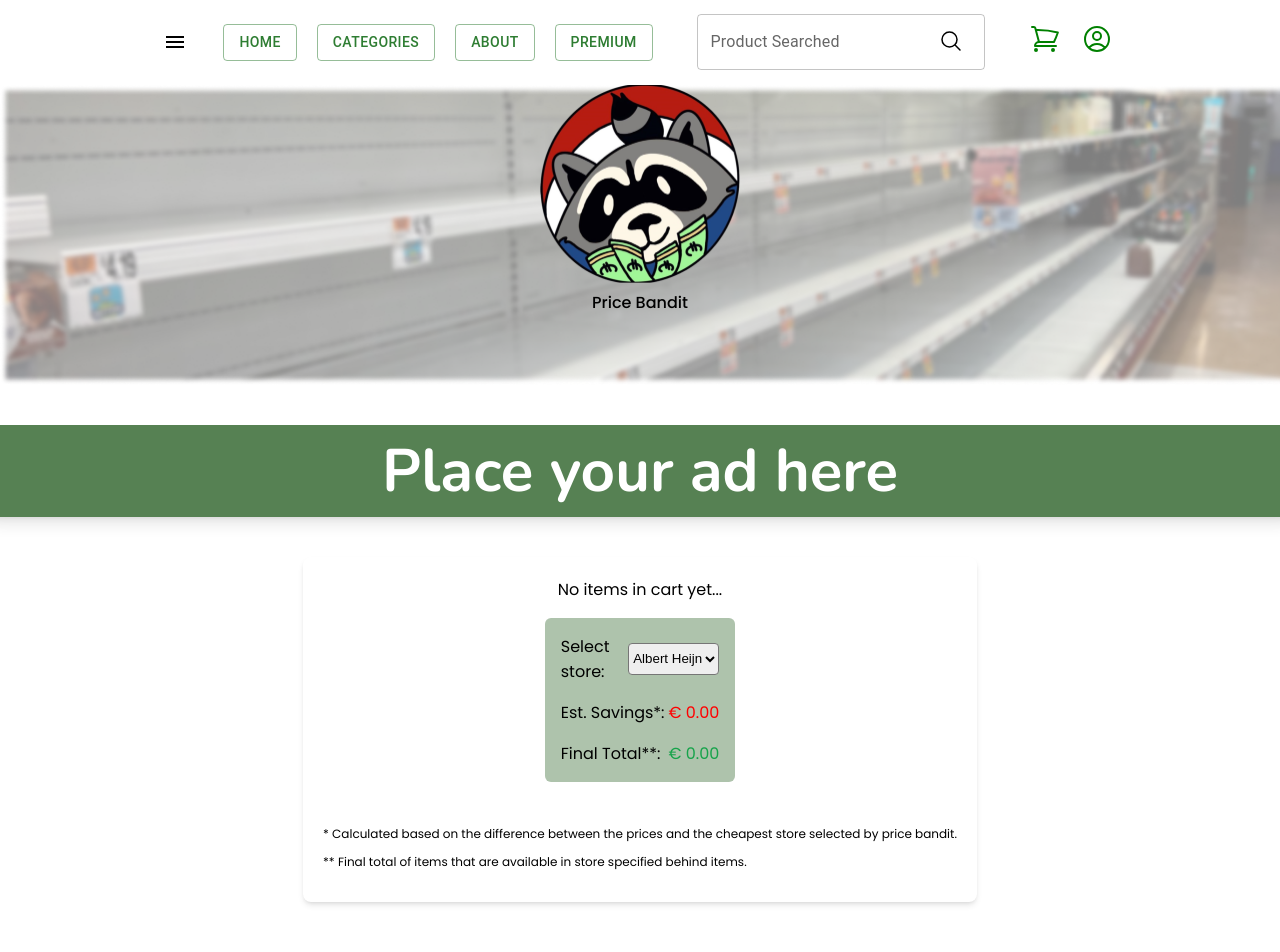
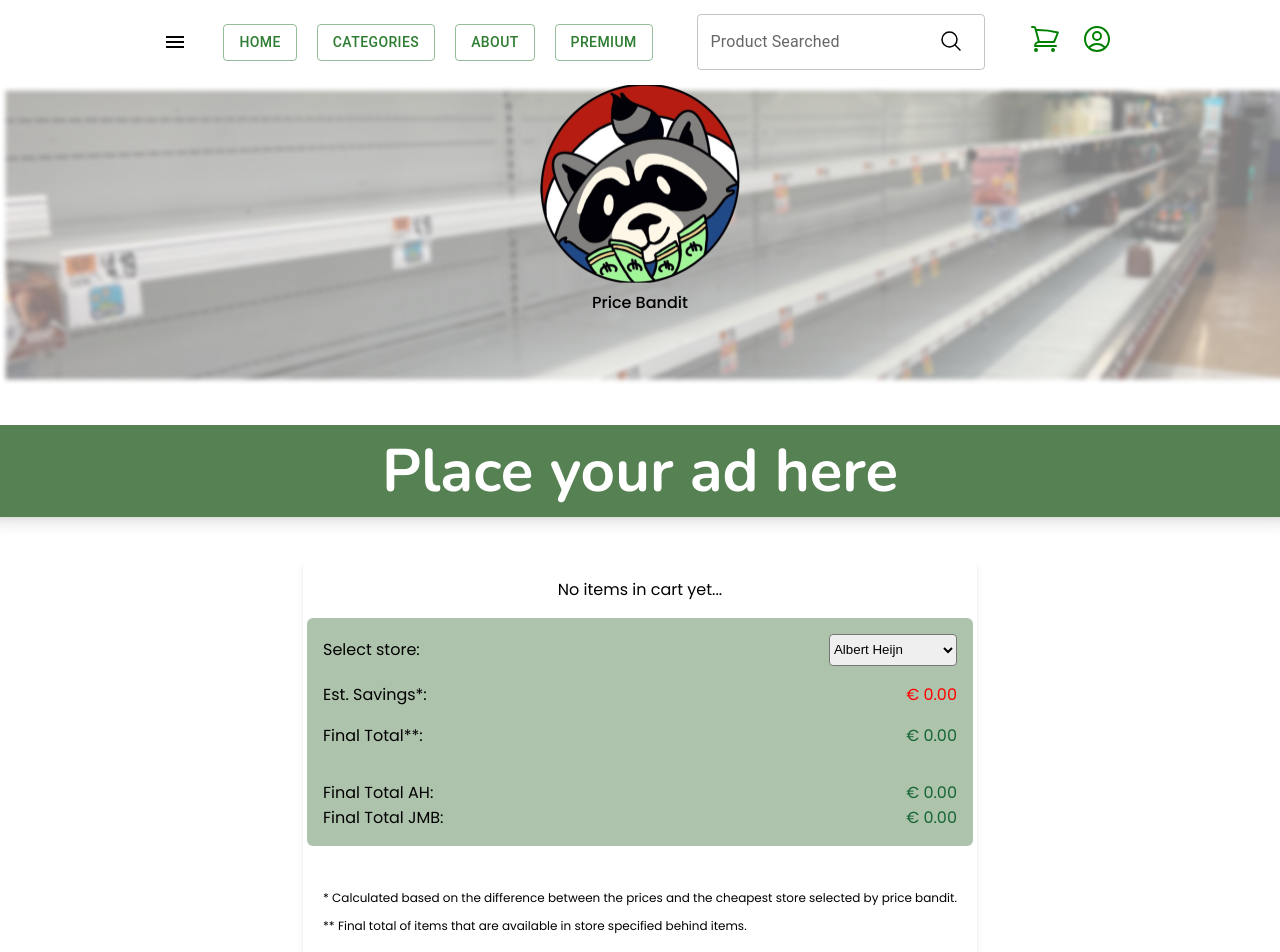
Before and after one commit to Lupphes/hebbes, a Next.js app in the folder frontend/: page /cart in a window 1280 px wide. Shown: the top 952 px of the page. Built offline with nearby package versions, Linux system fonts and the light colour scheme.

Commit message:
fix(#99): Oh Well 3

```diff
--- a/frontend/src/components/Cart.tsx
+++ b/frontend/src/components/Cart.tsx
@@ -49,6 +49,17 @@ const Cart: NextPage<{
 
   // Calculate estimated savings
   const estimatedSavings = result ? result.highestSum - result.lowestSum : 0;
+  const finalTotalAH = items.reduce((total, item) => {
+    return item.item_info['ah']
+      ? total + item.item_info['ah'].price * item.cartQuantity
+      : total;
+  }, 0);
+
+  const finalTotalJMB = items.reduce((total, item) => {
+    return item.item_info['jmb']
+      ? total + item.item_info['jmb'].price * item.cartQuantity
+      : total;
+  }, 0);
   const finalTotal = items.reduce((total, item) => {
     const storePrice = item.item_info[selectedStore]
       ? item.item_info[selectedStore].price
@@ -73,7 +84,7 @@ const Cart: NextPage<{
       )}
 
       {/* Cart totals and options */}
-      <div className='w-full rounded-md bg-silver p-4 lg:w-1/4 md:w-1/2'>
+      <div className='w-full rounded-md bg-silver p-4 '>
         {/* Select Store */}
         <div className='mb-4 flex items-center justify-between'>
           <span>Select store:</span>
@@ -95,11 +106,21 @@ const Cart: NextPage<{
         </div>
         <div className='flex items-center justify-between'>
           <span>Final Total**:</span>
-          <span className='text-green-600'>€ {finalTotal.toFixed(2)}</span>
+          <span className='text-green-800'>€ {finalTotal.toFixed(2)}</span>
+        </div>
+
+        {/* Final Totals for AH and JMB */}
+        <div className='mt-8 flex items-center justify-between'>
+          <span>Final Total AH:</span>
+          <span className='text-green-800'>€ {finalTotalAH.toFixed(2)}</span>
+        </div>
+        <div className='flex items-center justify-between'>
+          <span>Final Total JMB:</span>
+          <span className='text-green-800'>€ {finalTotalJMB.toFixed(2)}</span>
         </div>
       </div>
 
-      <div className='text-xs text-gray-600 mt-4 w-full'>
+      <div className='text-gray-600 mt-4 w-full text-xs'>
         <p>
           * Calculated based on the difference between the prices and the
           cheapest store selected by price bandit.
--- a/frontend/src/components/Footer.tsx
+++ b/frontend/src/components/Footer.tsx
@@ -32,7 +32,7 @@ const Footer = () => {
                 About
               </button>
               <button
-                onClick={() => navigate('/premium')}
+                onClick={() => navigate('/about')}
                 className='text-gray-600 rounded-lg font-medium'
               >
                 Premium
@@ -43,13 +43,13 @@ const Footer = () => {
             <p className='text-gray-700 mb-4 font-medium'>Help</p>
             <div className='flex flex-col gap-4'>
               <button
-                onClick={() => navigate('/how-it-works')}
+                onClick={() => navigate('/about')}
                 className='text-gray-600 rounded-lg font-medium'
               >
                 How it works?
               </button>
               <button
-                onClick={() => navigate('/privacy-policy')}
+                onClick={() => navigate('/about')}
                 className='text-gray-600 rounded-lg font-medium'
               >
                 Privacy Policies
```
